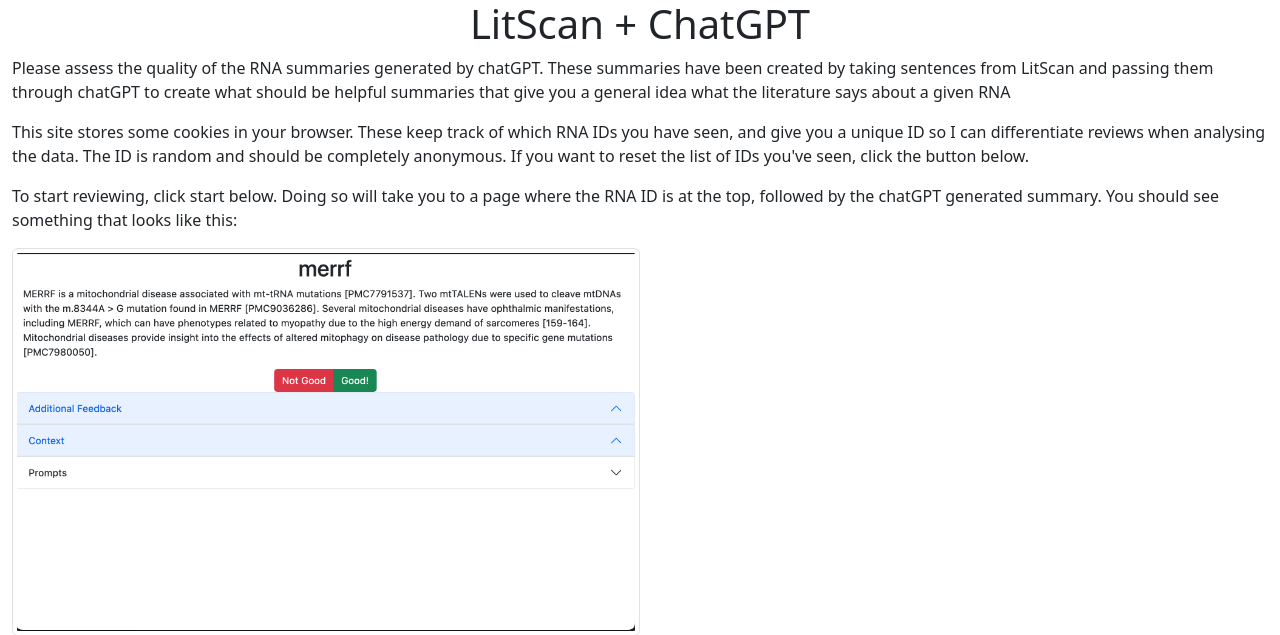
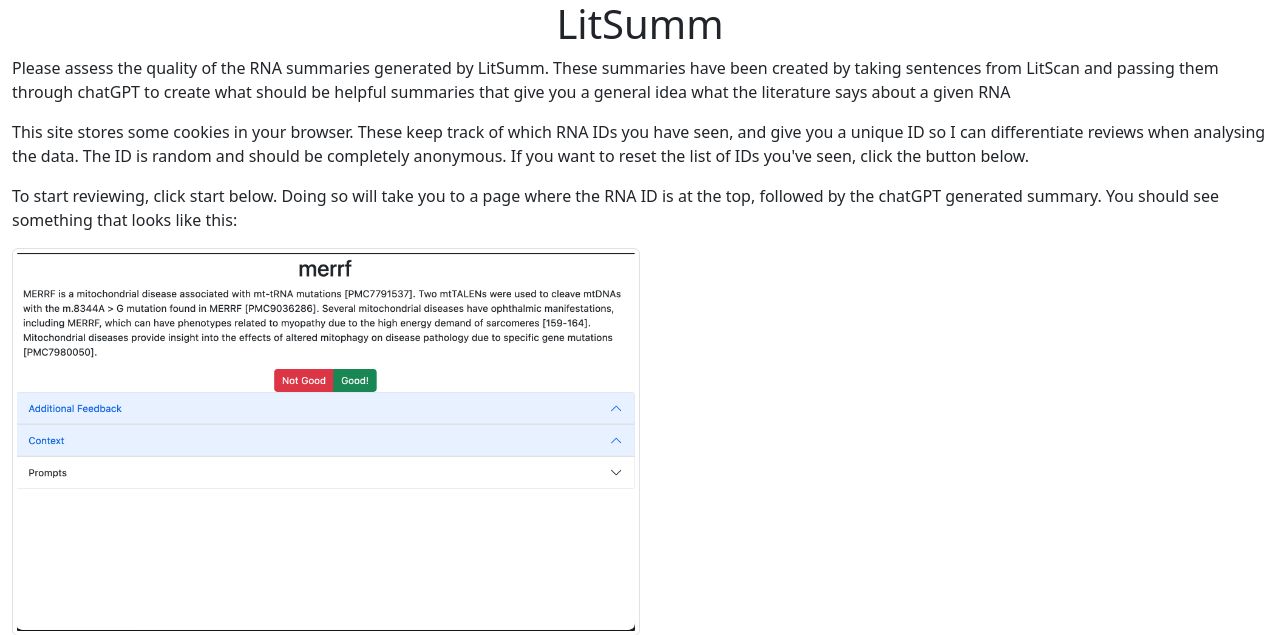
Before and after one commit to RNAcentral/litscan-prefer, a Flask app: page / in a window 1280 px wide. Shown: the top 635 px of the page. Run offline with Flask 2, Linux system fonts and the light colour scheme; parts of the project's set-up code (start-up, migrations or seed data) failed here and were passed over; some libraries are stand-ins or nearby versions.

Commit message:
Update name to LitSumm

```diff
--- a/services/web/app/templates/intro.html
+++ b/services/web/app/templates/intro.html
@@ -1,11 +1,11 @@
 <!doctype html>
 {% extends "base.html" %}
-{% block title %}LitScan + chatGPT summaries intro{% endblock %}
+{% block title %}LitSumm Feedback{% endblock %}
 
 {% block content %}
 <div class="container-fluid text-wrap">
-    <h1 class="text-center">LitScan + ChatGPT</h1>
-    <p class="text-start">Please assess the quality of the RNA summaries generated by chatGPT. These summaries have been created by taking sentences from LitScan and passing them through chatGPT to create what should be helpful summaries that give you a general idea what the literature says about a given RNA
+    <h1 class="text-center">LitSumm</h1>
+    <p class="text-start">Please assess the quality of the RNA summaries generated by LitSumm. These summaries have been created by taking sentences from LitScan and passing them through chatGPT to create what should be helpful summaries that give you a general idea what the literature says about a given RNA
     </p>
     <p>This site stores some cookies in your browser. These keep track of which RNA IDs you have seen, and give you a unique ID so I can differentiate reviews when analysing the data. The ID is random and should be completely anonymous. If you want to reset the list of IDs you've seen, click the button below.</p>
     <p>To start reviewing, click start below. Doing so will take you to a page where the RNA ID is at the top, followed by the chatGPT generated summary. You should see something that looks like this:</p>
```
